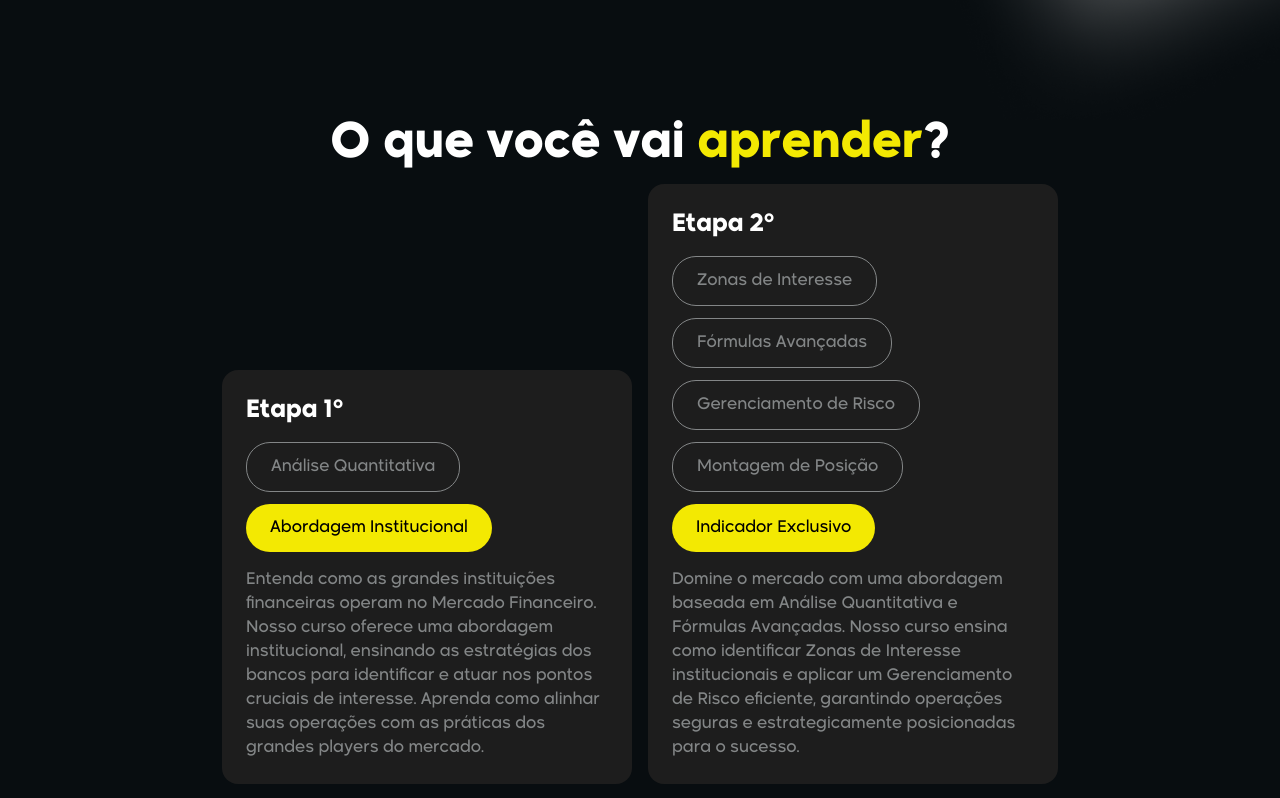
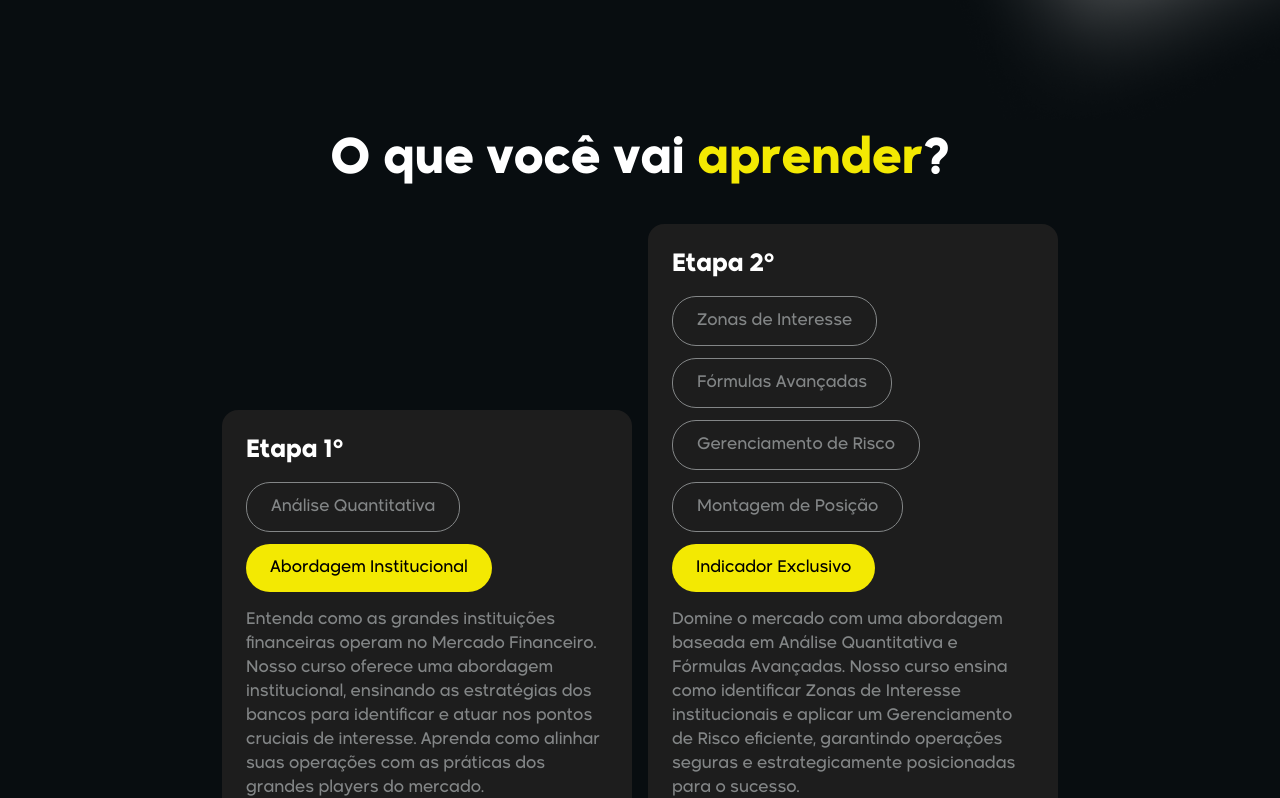
Before and after one commit to DevBrunomendonca/aurum, a Next.js app: page /servicos in a window 1280 px wide. Shown: the part 480-1278 px from the top of the page. Built offline with nearby package versions, Linux system fonts and the light colour scheme.

Commit message:
page.tsx

```diff
--- a/app/servicos/page.tsx
+++ b/app/servicos/page.tsx
@@ -28,8 +28,8 @@ const ProductsPage = () => {
           </p>
         </div>
       </section>
-      <section className="px-4 py-">
-        <div className="mx-auto max-w-7xl space-y-4">
+      <section className="px-4 py-4">
+        <div className="mx-auto max-w-7xl space-y-10">
           <h2 className="font-[family-name:var(--font-modani-arabic-bold)] text-5xl text-white text-center">
             O que você vai <span className="text-yellow-color">aprender</span>?
           </h2>
```
